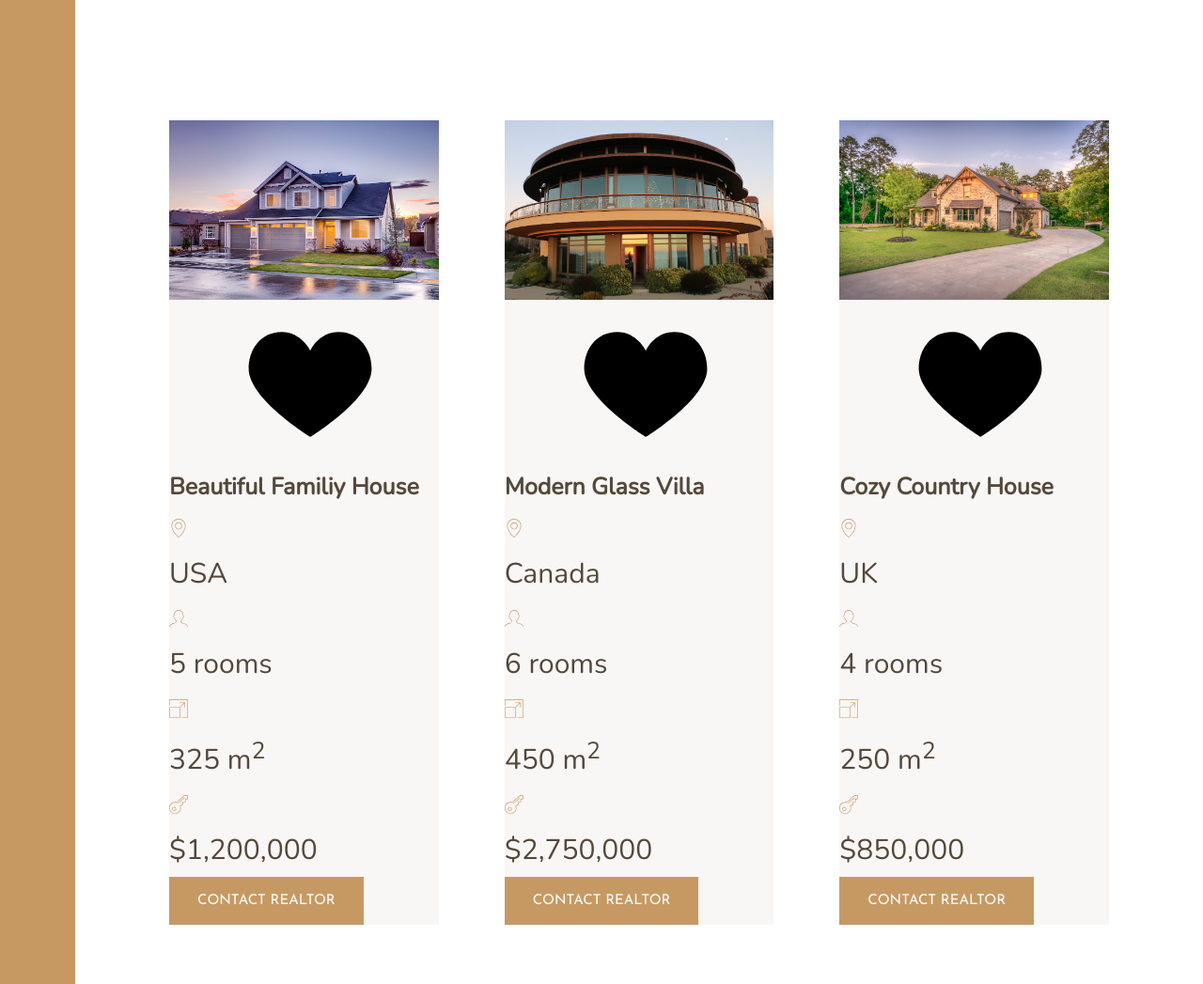
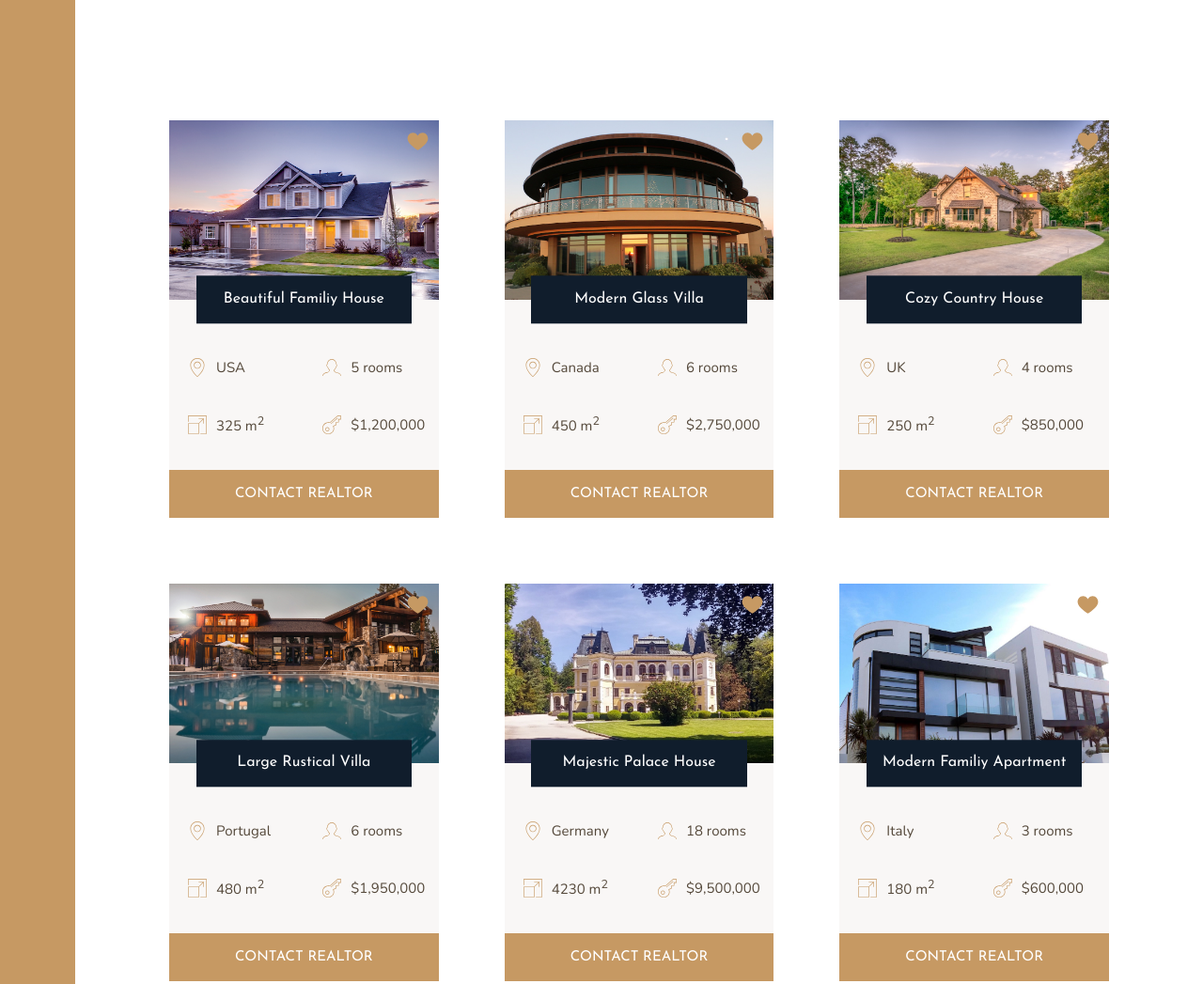
Before and after one commit to wyne-ybanez/Advanced-Sass-Grid, a website: page index.html in a window 1280 px wide. Shown: the part 2020-3067 px from the top of the page at 94% size. Drawn offline with nearby package versions, Linux system fonts and the light colour scheme.

Commit message:
Update: add grid and gaps to home cards

```diff
--- a/sass/_homes.scss
+++ b/sass/_homes.scss
@@ -11,30 +11,70 @@
 .home {
   background-color: $color-grey-light-1;
 
+  display: grid;
+  grid-template-columns: repeat(2, 1fr);
+  row-gap: 3.5rem;
+
   &__img {
     width: 100%;
+    grid-row: 1 / 2;
+    grid-column: 1 / -1;
+    z-index: 1;
   }
 
   &__like {
+    grid-row: 1 / 2;
+    grid-column: 2 / 3;
+    fill: $color-primary;
+    height: 2.5rem;
+    width: 2.5rem;
+    z-index: 2;
+    justify-self: end; // used mainly with grids - aligns single item to the end
+    margin: 1rem;
+}
 
+  &__name {
+    grid-row: 1 / 2;
+    grid-column: 1 / -1;
+    justify-self: center; // horizontally
+    align-self: end; // vertically
+    z-index: 3;
+
+    width: 80%;
+    font-family: $font-display;
+    font-size: 1.6rem;
+    text-align: center;
+    padding: 1.25rem;
+    background-color: $color-secondary;
+    color: #fff;
+    font-weight: 400;
+    transform: translateY(50%);
   }
 
-  &__name {
-
+  &__location,
+  &__rooms {
+    margin-top: 2.5rem;
   }
 
   &__location,
   &__rooms,
   &__area,
   &__price {
+    font-size: 1.5rem;
+    margin-left: 2rem;
+
+    display: flex;
+    align-items: center;
+
     svg {
       fill: $color-primary;
       height: 2rem;
       width: 2rem;
-    }
-
-    p {
-
+      margin-right: 1rem;
     }
   }
+
+  &__btn {
+      grid-column: 1 / -1;
+  }
 }
```
Also changed, not shown: css/style.css.
